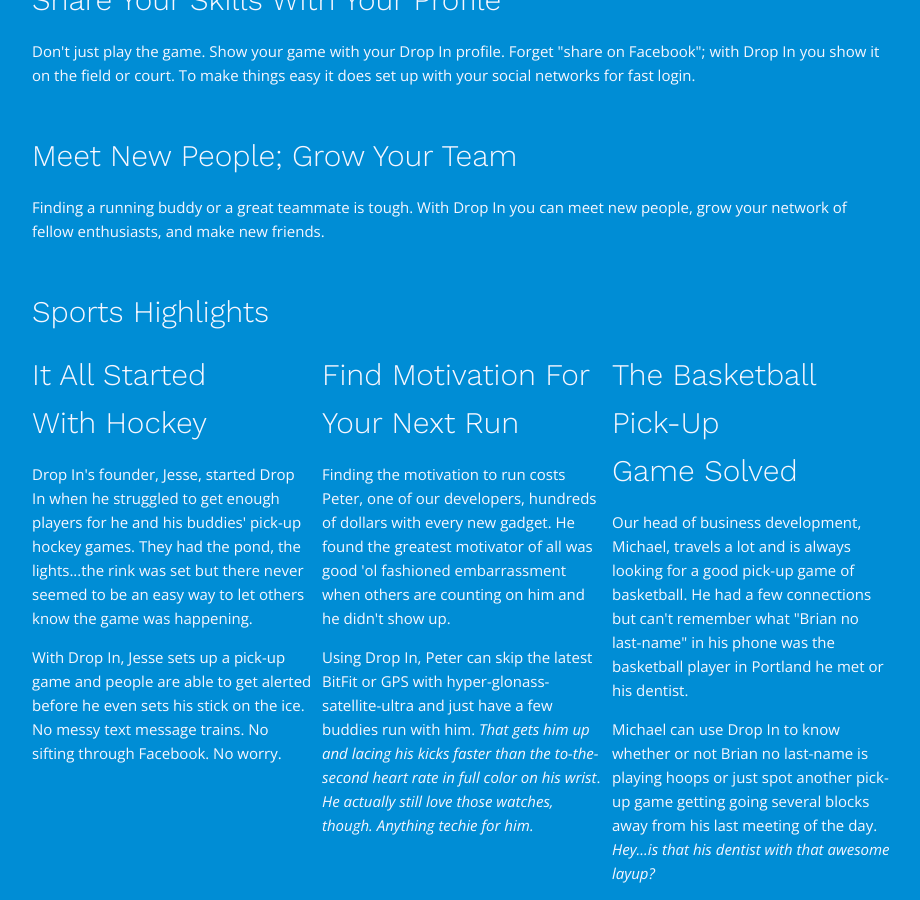
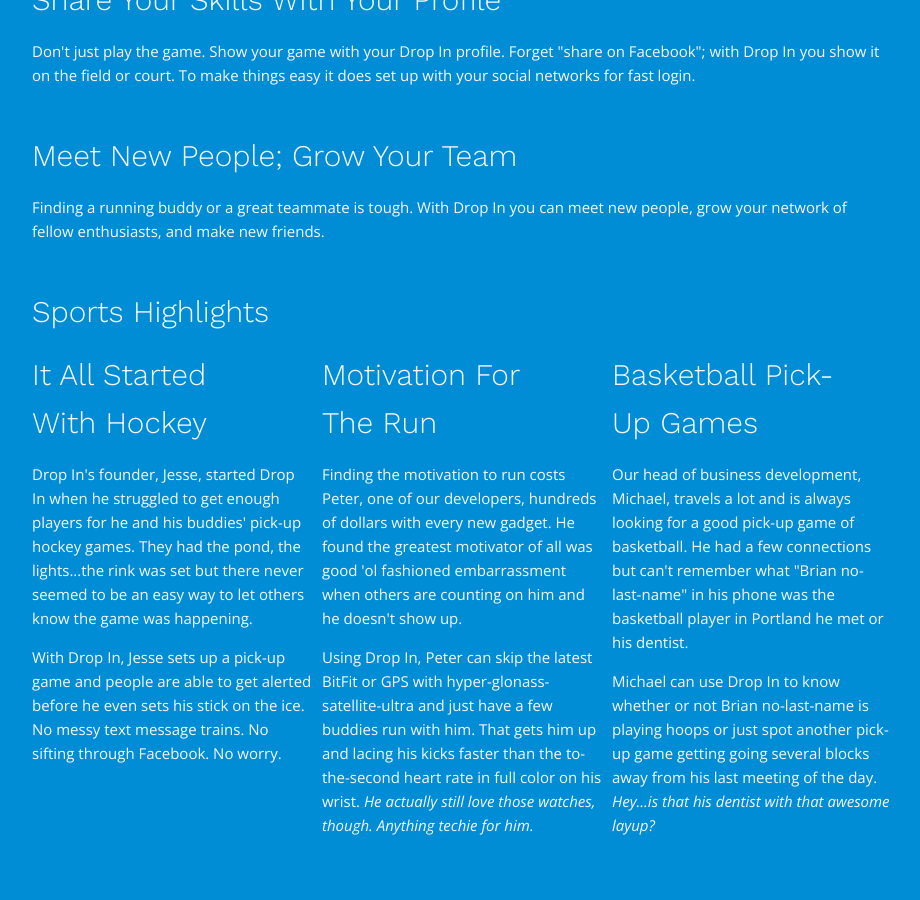
Before and after one commit to fidogroupe/drop-in-marketing-site, a Jekyll site: the page built from index.html, in a window 1280 px wide and 900 px high, scrolled down 870 px. Shown: the whole window, without its empty margins (178-1098 px from the left). Built offline with Jekyll 4.4.1, drawn with Linux system fonts in a browser that asks for light colours; after the commit the page ends 1722 px from its top, so only the background shows below that.

Commit message:
Minor copy updates for grammar

```diff
--- a/index.html
+++ b/index.html
@@ -72,22 +72,22 @@
   </div>
 
   <div class="sports-highlight--running">
-    <h1>Find Motivation For Your Next Run</h1>
+    <h1>Motivation For The&nbsp;Run</h1>
     <p>
-      Finding the motivation to run costs Peter, one of our developers, hundreds of dollars with every new gadget. He found the greatest motivator of all was good 'ol fashioned embarrassment when others are counting on him and he didn't show up.
+      Finding the motivation to run costs Peter, one of our developers, hundreds of dollars with every new gadget. He found the greatest motivator of all was good 'ol fashioned embarrassment when others are counting on him and he doesn't show up.
     </p>
     <p>
-      Using Drop In, Peter can skip the latest BitFit or GPS with hyper-glonass-satellite-ultra and just have a few buddies run with him. <em>That gets him up and lacing his kicks faster than the to-the-second heart rate in full color on his wrist</em>. <i>He actually still love those watches, though. Anything techie for him.</i>
+      Using Drop In, Peter can skip the latest BitFit or GPS with hyper-glonass-satellite-ultra and just have a few buddies run with him. That gets him up and lacing his kicks faster than the to-the-second heart rate in full color on his wrist. <i>He actually still love those watches, though. Anything techie for him.</i>
     </p>
   </div>
 
   <div class="sports-highlight--basketball">
-    <h1>The Basketball Pick-Up Game&nbsp;Solved</h1>
+    <h1>Basketball Pick-Up&nbsp;Games</h1>
     <p>
-      Our head of business development, Michael, travels a lot and is always looking for a good pick-up game of basketball. He had a few connections but can't remember what "Brian no last-name" in his phone was the basketball player in Portland he met or his dentist.
+      Our head of business development, Michael, travels a lot and is always looking for a good pick-up game of basketball. He had a few connections but can't remember what "Brian no-last-name" in his phone was the basketball player in Portland he met or his dentist.
     </p>
     <p>
-      Michael can use Drop In to know whether or not Brian no last-name is playing hoops or just spot another pick-up game getting going several blocks away from his last meeting of the day. <i>Hey...is that his dentist with that awesome layup?</i>
+      Michael can use Drop In to know whether or not Brian no-last-name is playing hoops or just spot another pick-up game getting going several blocks away from his last meeting of the day. <i>Hey...is that his dentist with that awesome layup?</i>
     </p>
   </div>
 </section>
```
